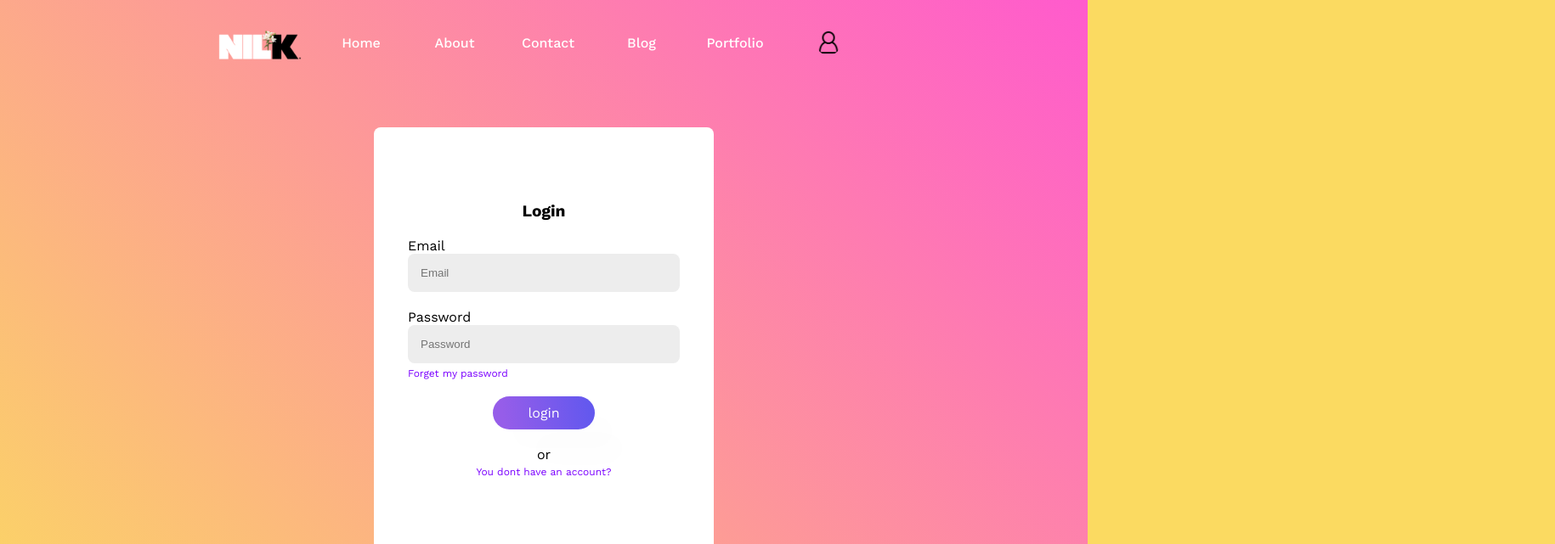
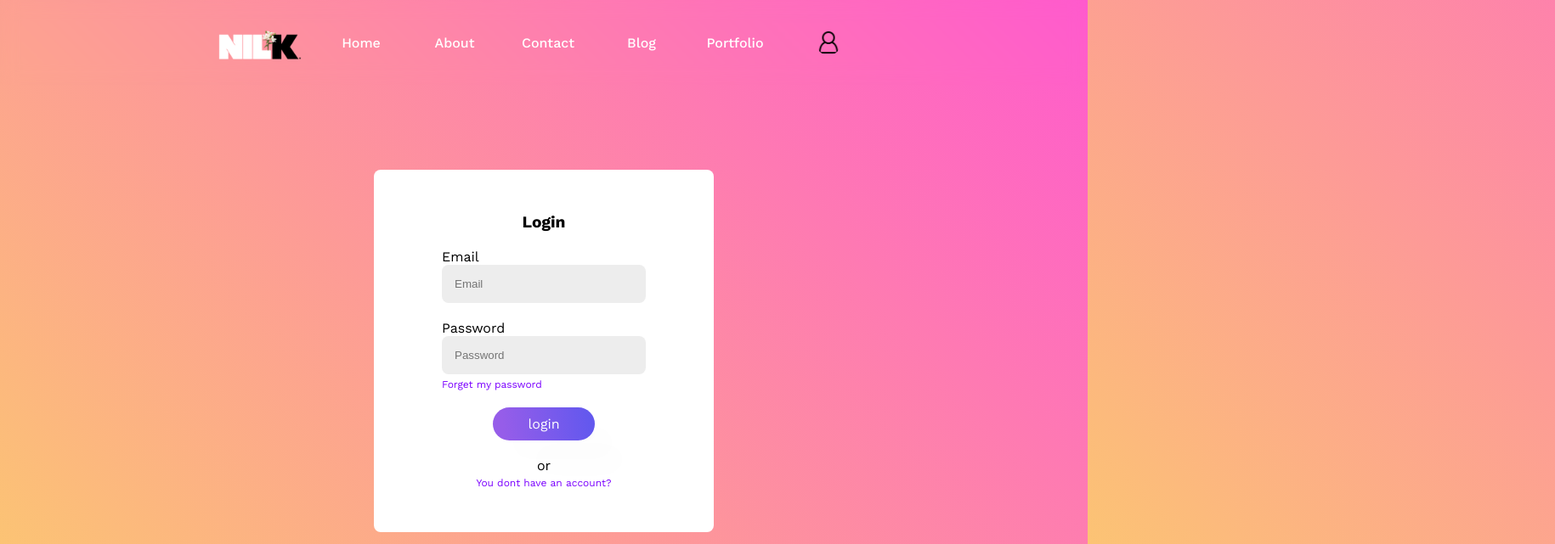
Before and after one commit to nilpeep/niluferkaplan.com, a Next.js app: page /login in a window 1280 px wide. Shown: the top 641 px of the page at 85% size, 1830 px wide, since content can reach past the window. Built offline with nearby package versions, Linux system fonts and the light colour scheme.

Commit message:
navbar animation

```diff
--- a/src/app/(auth)/login/page.jsx
+++ b/src/app/(auth)/login/page.jsx
@@ -2,7 +2,7 @@ import AuthCard from '@/components/authCards/loginCard'
 
 const LoginPage = () => {
   return (
-    <div style={{display:'flex', justifyContent:"center"}}>
+    <div style={{display:'flex', justifyContent:"center",alignItems:'center'}}>
       <AuthCard/>
     </div>
   )
--- a/src/app/layout.js
+++ b/src/app/layout.js
@@ -4,6 +4,8 @@ import Navbar from "@/components/navbar/Navbar";
 import Footer from "@/components/footer/Footer";
 import { ReduxProvider } from "@/store";
 import store from "@/store";
+import styles from './layout.module.css'
+
 
 const work_Sans = Work_Sans({ subsets: ["latin"] });
 
@@ -17,10 +19,13 @@ export default function RootLayout({ children }) {
     <html lang="en" suppressHydrationWarning={true}>
       <body suppressHydrationWarning={true} className={work_Sans.className}>
         <ReduxProvider store={store}>
-
-        <div className="container">
+        <div className={styles.container}>
+          <div className={styles.navbar}>
           <Navbar />
+          </div>
+          <div className={styles.children}>
           {children}
+          </div>
           <Footer />
         </div>
         </ReduxProvider>
--- /dev/null
+++ b/src/app/layout.module.css
@@ -0,0 +1,5 @@
+.children{
+    /* min-height: calc(100vh - 150px); */
+    height: 100vh;
+    margin-top: 100px;
+}
--- a/src/components/authCards/loginCard.module.css
+++ b/src/components/authCards/loginCard.module.css
@@ -23,7 +23,7 @@
     width: 400px;
     background-color: white;
     color: black;
-    height: 500px;
+    padding: 50px;
     align-items: center;
     justify-content: center;
     gap: 20px;
--- a/src/components/contact/contact.module.css
+++ b/src/components/contact/contact.module.css
@@ -50,7 +50,3 @@
 .header .img{
   border-radius: 50%;
 }
-
-.header .text{
-
-}
--- a/src/components/footer/footer.module.css
+++ b/src/components/footer/footer.module.css
@@ -1,5 +1,5 @@
 .container{
-    height: 100px;
+    height: 50px;
     display: flex;
     align-items: center;
     justify-content: space-between;
--- a/src/components/navbar/Navbar.jsx
+++ b/src/components/navbar/Navbar.jsx
@@ -7,14 +7,42 @@ import Image from "next/image";
 import { useSelector } from "react-redux";
 
 
+import { useEffect,useState } from "react";
+
+
+
 const Navbar = () => {
+  const [scrolled, setScrolled] = useState(false)
+
+  useEffect(() => {
+    const handleScroll = () => {
+      // Update the state based on the scroll position
+      if (window.scrollY > 90) {
+        setScrolled(true);
+      } else {
+        setScrolled(false);
+      }
+    };
+
+    // Add scroll event listener
+    window.addEventListener('scroll', handleScroll);
+
+    // Cleanup function
+    return () => {
+      // Remove scroll event listener
+      window.removeEventListener('scroll', handleScroll);
+    };
+  }, []);
+
   const session = useSelector(state => state.user)
+
   return (
-    <div className={styles.container}>
+    <div className={scrolled ? `${styles.container} ${styles.blur}` : `${styles.container}`}>
+
       <Link href="/">
         <Image
           alt="logo"
-          className={styles.logo}
+          className={`${styles.logo}`}
           src="/lillyLogo.png"
           width={100}
           height={100}
--- a/src/components/navbar/links/links.module.css
+++ b/src/components/navbar/links/links.module.css
@@ -47,12 +47,12 @@
 
 .menuContainer {
   color: black;
-  position: fixed; /* Sabit pozisyon */
-  top: 0; /* Üstten başlayarak */
-  right: 0; /* Sağdan başlayarak */
+  position: fixed;
+  top: 0;
+  right: 50px; /* Sağdan başlayarak */
   width: 300px; /* Menü genişliği */
-  height: 100vh; /* Tam ekran yüksekliği */
-  transform: translateX(75%); /* Sağdan dışarıda başlar */
+  height:100vh; /* Tam ekran yüksekliği */
+  transform: translateX(100%); /* Sağdan dışarıda başlar */
   transition: transform 0.3s ease-in-out; /* Yumuşak geçiş efekti */
 
 }
@@ -74,7 +74,7 @@
 }
 
 .menuContainer.open {
-  transform: translateX(0%); /* Sağdan içeri kayar */
+  transform: translateX(20%); /* Sağdan içeri kayar */
     background-color: #fff;
 }
 
@@ -126,7 +126,8 @@
 
   .mobileOverlay{
     display: block;
-    position: fixed;
+    position: absolute;
+    height: 100vh;
     top: 0;
     right: 0;
     bottom: 0;
--- a/src/components/navbar/navbar.module.css
+++ b/src/components/navbar/navbar.module.css
@@ -4,6 +4,17 @@
     align-items: center;
     justify-content: center;
     gap: 20px;
+    width: 100%;
+    /* position: fixed;
+    left: 50%;
+    top: 0;
+    transform: translateX(-50%); */
+    /* position: fixed;
+    top: 0; */
+    z-index: 1000;
+    background-color: rgba(255, 255, 255, 0.001);
+    backdrop-filter: blur(10px);
+
 }
 
 .logo{
@@ -14,6 +25,6 @@
     .container{
     display: flex;
     align-items: center;
-    justify-content: space-between;
+    justify-content: space-around;
     }
 }
```
